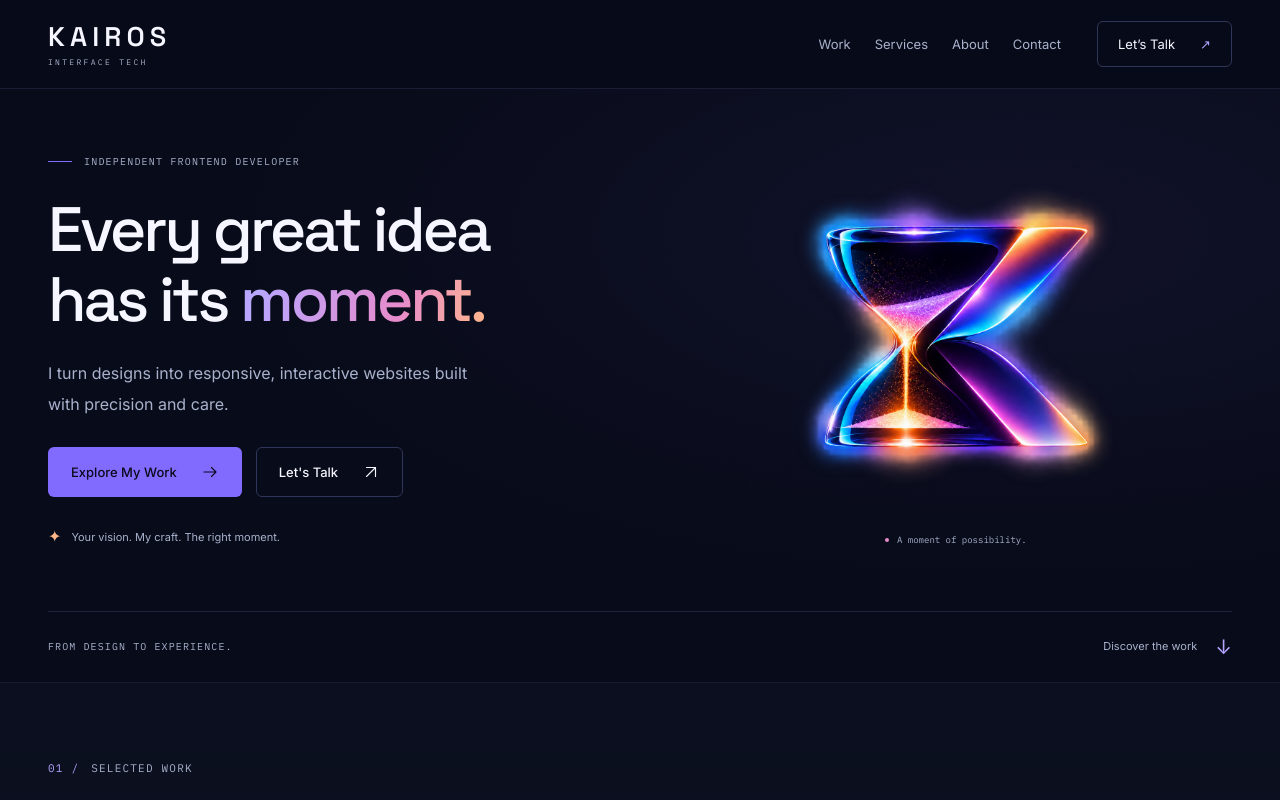
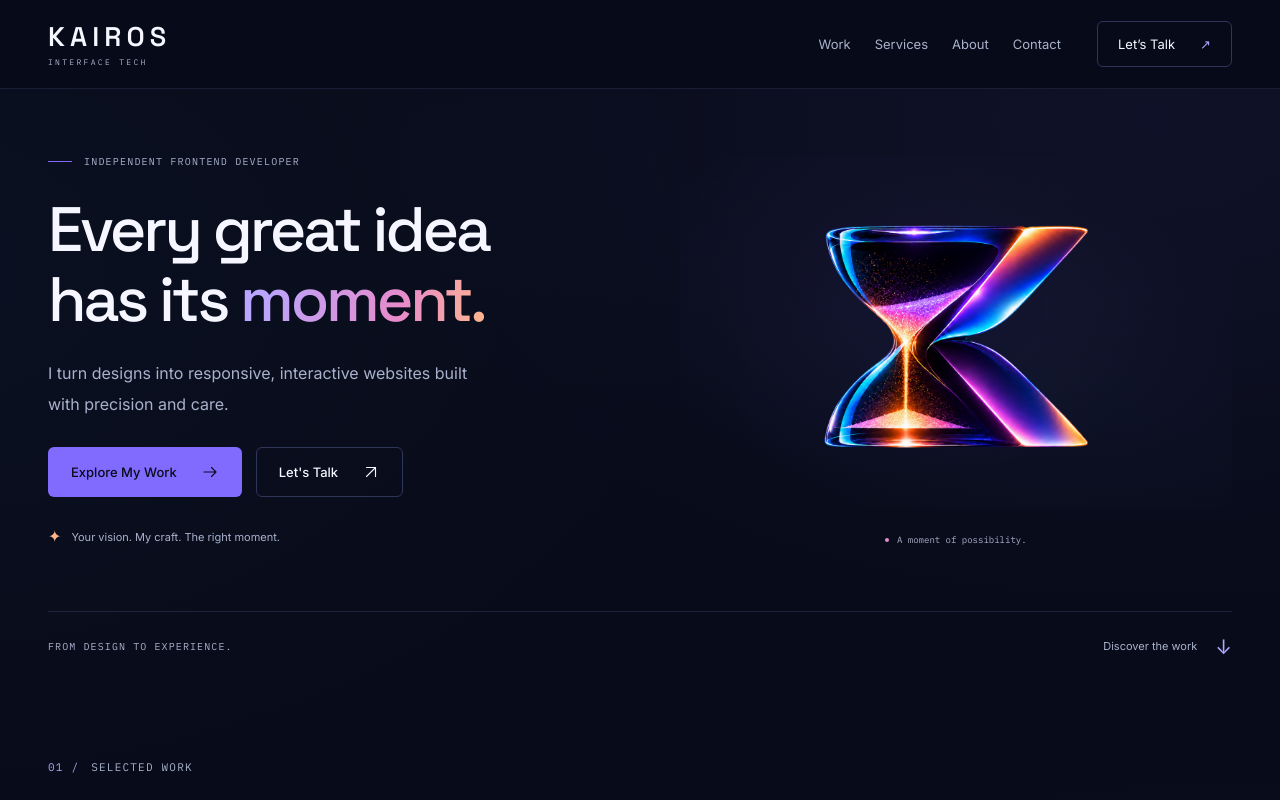
Before and after one commit to chadikal/kairos-portfolio, a Next.js app: page / in a window 1280 px wide. Shown: the top 800 px of the page. Built offline with nearby package versions, Linux system fonts and the light colour scheme; no server answers.

Commit message:
Refine atmospheric gradients and crisp hourglass artwork

```diff
--- a/src/app/globals.css
+++ b/src/app/globals.css
@@ -42,6 +42,35 @@ body {
   font-size: 15px;
   line-height: 1.7;
   overflow-wrap: anywhere;
+}
+main {
+  background-image:
+    radial-gradient(
+      ellipse 85% 22% at 90% 1%,
+      rgb(129 107 255 / 6.5%),
+      transparent 75%
+    ),
+    radial-gradient(
+      ellipse 90% 24% at -10% 6%,
+      rgb(76 157 255 / 4%),
+      transparent 76%
+    ),
+    radial-gradient(
+      ellipse 85% 24% at 95% 40%,
+      rgb(129 107 255 / 2.8%),
+      transparent 76%
+    ),
+    radial-gradient(
+      ellipse 95% 22% at 2% 68%,
+      rgb(231 139 203 / 1.8%),
+      transparent 78%
+    ),
+    radial-gradient(
+      ellipse 90% 20% at 80% 92%,
+      rgb(76 157 255 / 2%),
+      transparent 78%
+    );
+  background-repeat: no-repeat;
 }
 ::selection {
   background: var(--primary);
@@ -203,11 +232,6 @@ img {
 }
 .hero {
   position: relative;
-  background: radial-gradient(
-    ellipse at 80% 25%,
-    rgb(129 107 255 / 7%),
-    transparent 55%
-  );
 }
 .hero-grid {
   display: grid;
@@ -293,10 +317,29 @@ img {
 }
 .hero-artwork {
   position: relative;
+  isolation: isolate;
   min-width: 0;
   width: 100%;
   max-width: 560px;
   justify-self: center;
+}
+.hero-artwork::before {
+  content: '';
+  position: absolute;
+  inset: 0 0 10%;
+  z-index: -1;
+  background-image:
+    radial-gradient(
+      ellipse 70% 70% at 40% 40%,
+      rgb(129 107 255 / 6%),
+      transparent 75%
+    ),
+    radial-gradient(
+      ellipse 75% 65% at 65% 65%,
+      rgb(76 157 255 / 3.5%),
+      transparent 78%
+    );
+  pointer-events: none;
 }
 .hero-symbol {
   display: block;
@@ -360,10 +403,6 @@ h2 {
   color: var(--muted);
   font-size: 13px;
   padding-bottom: 3px;
-}
-#work {
-  background: linear-gradient(180deg, rgb(18 23 43 / 35%), transparent);
-  border-top: 1px solid rgb(48 54 90 / 40%);
 }
 .project-grid {
   display: grid;
@@ -496,9 +535,6 @@ h2 {
   color: var(--muted);
   font-size: 9px;
 }
-#services {
-  border-top: 1px solid rgb(48 54 90 / 40%);
-}
 .services-grid {
   display: grid;
   grid-template-columns: repeat(4, minmax(0, 1fr));
@@ -546,14 +582,17 @@ h2 {
   margin-left: auto;
   font-size: 9px;
 }
-#about {
-  border-top: 1px solid rgb(48 54 90 / 40%);
-}
 .about-grid {
   display: grid;
   grid-template-columns: repeat(2, minmax(0, 1fr));
   align-items: start;
   gap: 64px;
+}
+.about-statement,
+.about-copy {
+  align-self: start;
+  margin-block: 0;
+  padding-block: 0;
 }
 .about-statement > p {
   font-family: var(--font-heading), sans-serif;
@@ -565,9 +604,6 @@ h2 {
 .about-statement .technical {
   font-size: 9px;
   color: var(--muted);
-}
-.about-copy {
-  padding-top: 0;
 }
 .about-copy h3 {
   font-size: clamp(22px, 2vw, 26px);
@@ -598,12 +634,6 @@ h2 {
   color: var(--muted);
   font-size: 12px;
   line-height: 1.9;
-}
-.contact-section {
-  background:
-    radial-gradient(ellipse at 15% 90%, rgb(129 107 255 / 8%), transparent 65%),
-    var(--surface);
-  border-block: 1px solid var(--border);
 }
 .contact-grid {
   display: grid;
@@ -697,6 +727,15 @@ a.contact-channel:hover .channel-value {
 }
 :lang(ar) {
   font-family: var(--font-arabic), sans-serif;
+}
+@media (min-width: 768px) {
+  @supports (text-box-trim: trim-start) and (text-box-edge: cap alphabetic) {
+    .about-statement > p,
+    .about-copy > h3 {
+      text-box-trim: trim-start;
+      text-box-edge: cap alphabetic;
+    }
+  }
 }
 @media (min-width: 1500px) {
   .hero-grid {
@@ -901,9 +940,6 @@ a.contact-channel:hover .channel-value {
   .about-statement > p {
     font-size: var(--heading-size);
   }
-  .about-copy {
-    padding-top: 0;
-  }
   .contact-channel {
     padding-block: 24px;
   }
@@ -975,6 +1011,10 @@ a.contact-channel:hover .channel-value {
   }
 }
 @media (forced-colors: active) {
+  main,
+  .hero-artwork::before {
+    background-image: none;
+  }
   .gradient-text {
     background: none;
     -webkit-text-fill-color: currentColor;
--- a/src/app/page.tsx
+++ b/src/app/page.tsx
@@ -1,5 +1,5 @@
 import Image from 'next/image';
-import heroArtwork from '../../public/brand/derived/kairos-hourglass-transparent.png';
+import heroArtwork from '../../public/brand/derived/kairos-hourglass-crisp.png';
 import { ResponsiveNavigation } from '@/components/ui/responsive-navigation';
 import { ButtonLink } from '@/components/ui/button-link';
 import { Section } from '@/components/ui/section';
```
Also changed, not shown: public/brand/derived/kairos-hourglass-crisp.png (added), 9 other files (tests, documents, lock files or other folders).
